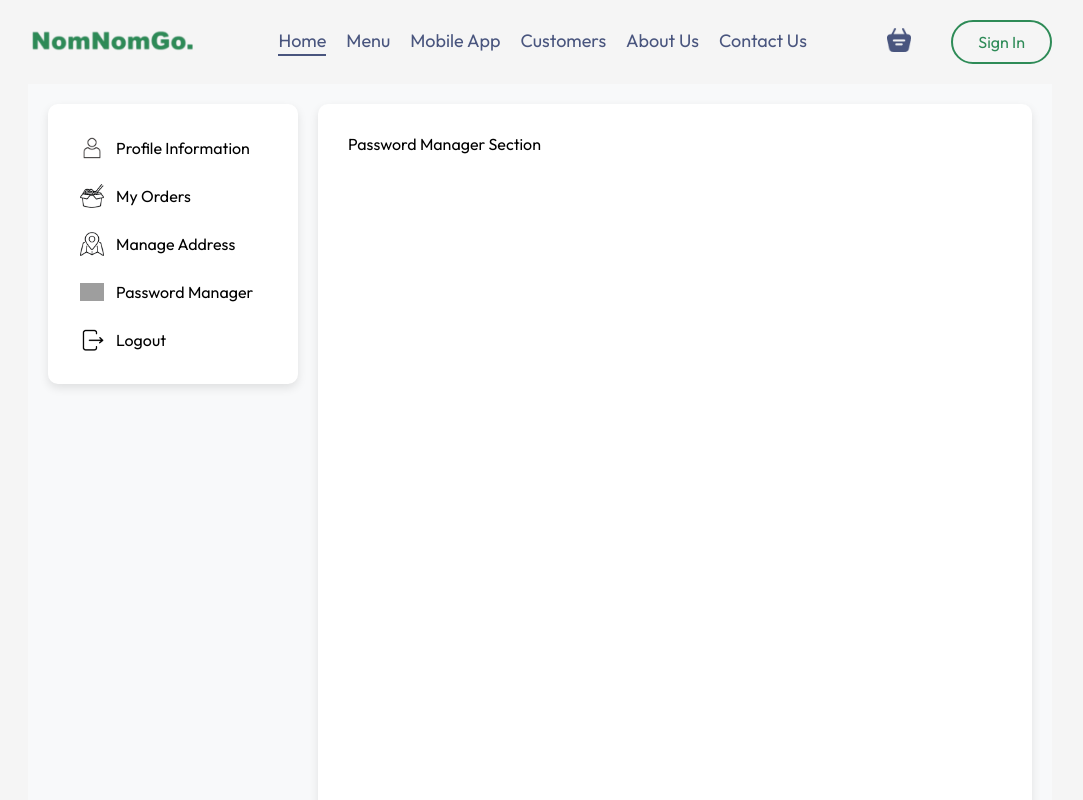
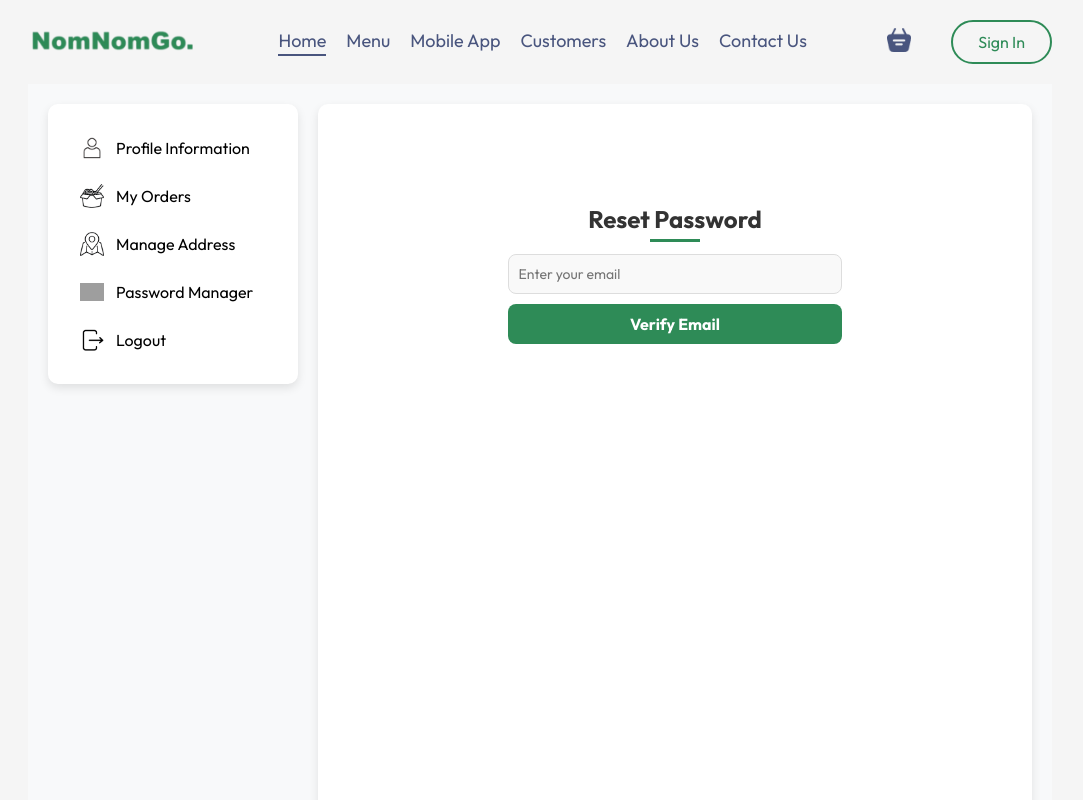
Before and after one commit to Abhishek200-1/Food-Delivery-Website, a React (Vite) app in the folder Frontend/: page /ProfilePage in a window 1280 px wide. Both pictures are taken after a click on the element "Password Manager". Shown: the top 800 px of the page, without its empty margins (100-1183 px from the left). Built offline with nearby package versions, Linux system fonts and the light colour scheme; no server answers; grey boxes are pictures that could not be loaded.

Commit message:
Components Updated

```diff
--- /dev/null
+++ b/Frontend/src/components/MyAccountComponents/ResetPassword/ResetPassword.css
@@ -0,0 +1,114 @@
+/* Center the reset password container */
+.reset-container {
+  max-width: 400px;
+  margin: 50px auto;
+  padding: 20px;
+  background: #ffffff;
+  border-radius: 12px;
+  text-align: center;
+}
+
+/* Heading */
+.reset-container h2 {
+  font-size: 24px;
+  font-weight: bold;
+  color: #333;
+  margin-bottom: 20px;
+}
+
+/* Input Fields */
+.reset-container input {
+  width: 100%;
+  padding: 10px;
+  border: 1px solid #ddd;
+  border-radius: 8px;
+  font-size: 14px;
+  margin-bottom: 10px;
+}
+
+/* Buttons */
+.reset-container button {
+  width: 100%;
+  background: #2E8B57;
+  color: white;
+  padding: 10px;
+  border: none;
+  border-radius: 8px;
+  font-size: 16px;
+  font-weight: bold;
+  cursor: pointer;
+  transition: background 0.3s;
+}
+
+.reset-container button:hover {
+  background: #2e6948;
+}
+
+/* Error Message */
+.error-message {
+  color: red;
+  font-size: 14px;
+  margin-bottom: 10px;
+}
+
+/* Password Strength Container */
+.password-strength-container {
+  text-align: left;
+}
+
+/* Password Strength Bar */
+.password-strength-bar {
+  width: 100%;
+  height: 8px;
+  background: #ddd;
+  border-radius: 4px;
+  overflow: hidden;
+  margin-bottom: 5px;
+}
+
+.bar {
+  height: 100%;
+  width: 0%;
+  transition: width 0.3s ease-in-out;
+}
+
+/* Strength Levels - Dynamically updated */
+.password-strength-bar .bar {
+  background-color: red; /* Default to weak */
+}
+
+.password-strength-container .bar {
+  background-color: red;
+}
+
+.password-strength-container .bar[style*="33%"] {
+  background-color: red;
+}
+
+.password-strength-container .bar[style*="66%"] {
+  background-color: orange;
+}
+
+.password-strength-container .bar[style*="100%"] {
+  background-color: green;
+}
+
+/* Strength Label */
+.strength-label {
+  font-size: 14px;
+  font-weight: bold;
+  text-transform: uppercase;
+}
+
+/* Colors for strength labels */
+.level-1 {
+  color: red;
+}
+
+.level-2 {
+  color: orange;
+}
+
+.level-3 {
+  color: green;
+}
--- /dev/null
+++ b/Frontend/src/components/MyAccountComponents/ResetPassword/ResetPassword.jsx
@@ -0,0 +1,110 @@
+import React, { useState } from "react";
+import "./ResetPassword.css"; // Import CSS file
+
+const ResetPassword = () => {
+  const existingEmail = "user@example.com"; // Dummy email for verification
+  const [email, setEmail] = useState("");
+  const [passwords, setPasswords] = useState({ new: "", confirm: "" });
+  const [step, setStep] = useState(1);
+  const [error, setError] = useState("");
+  const [passwordStrength, setPasswordStrength] = useState(0); // Strength level (0-3)
+
+  const handleEmailSubmit = () => {
+    if (email === existingEmail) {
+      setStep(2);
+      setError("");
+    } else {
+      setError("Email not found! Please enter a valid email.");
+    }
+  };
+
+  const handlePasswordChange = (e) => {
+    const { name, value } = e.target;
+    setPasswords({ ...passwords, [name]: value });
+
+    // Check password strength
+    if (name === "new") {
+      let strength = 0;
+      if (value.length >= 6) strength++; // Minimum length
+      if (value.match(/[A-Z]/)) strength++; // Uppercase letter
+      if (value.match(/[0-9]/)) strength++; // Number
+      if (value.match(/[^A-Za-z0-9]/)) strength++; // Special character
+      setPasswordStrength(strength);
+    }
+  };
+
+  const getStrengthLabel = () => {
+    if (passwordStrength === 0) return "";
+    if (passwordStrength === 1) return "Weak";
+    if (passwordStrength === 2) return "Good";
+    return "Strong";
+  };
+
+  const handleResetPassword = () => {
+    if (passwords.new !== passwords.confirm) {
+      setError("Passwords do not match!");
+      return;
+    }
+
+    // Reset all fields after successful password reset
+    setEmail("");
+    setPasswords({ new: "", confirm: "" });
+    setPasswordStrength(0);
+    setStep(1);
+    setError("");
+
+    alert("Password reset successfully!");
+  };
+
+  return (
+    <div className="reset-container">
+      <h2>Reset Password</h2>
+
+      {step === 1 ? (
+        <div>
+          <input
+            type="email"
+            value={email}
+            onChange={(e) => setEmail(e.target.value)}
+            placeholder="Enter your email"
+          />
+          {error && <p className="error-message">{error}</p>}
+          <button onClick={handleEmailSubmit}>Verify Email</button>
+        </div>
+      ) : (
+        <div>
+          <input
+            type="password"
+            name="new"
+            value={passwords.new}
+            onChange={handlePasswordChange}
+            placeholder="New Password"
+          />
+
+          {/* Password Strength Bar */}
+          <div className="password-strength-container">
+            <div className="password-strength-bar">
+              <div className="bar" style={{ width: `${(passwordStrength / 3) * 100}%` }}></div>
+            </div>
+            <p className={`strength-label level-${passwordStrength}`}>
+              {getStrengthLabel()}
+            </p>
+          </div>
+
+          <input
+            type="password"
+            name="confirm"
+            value={passwords.confirm}
+            onChange={handlePasswordChange}
+            placeholder="Confirm New Password"
+          />
+
+          {error && <p className="error-message">{error}</p>}
+          <button onClick={handleResetPassword}>Reset Password</button>
+        </div>
+      )}
+    </div>
+  );
+};
+
+export default ResetPassword;
--- a/Frontend/src/pages/ProfilePage/ProfilePage.jsx
+++ b/Frontend/src/pages/ProfilePage/ProfilePage.jsx
@@ -6,6 +6,7 @@ import Order from '../../components/MyAccountComponents/Orders/Order';
 import MyAddress from '../../components/MyAccountComponents/MyAddress/MyAddress';
 import { StoreContext } from '../../context/StoreContext';
 import { useNavigate } from 'react-router-dom';
+import ResetPassword from '../../components/MyAccountComponents/ResetPassword/ResetPassword';
 
 const ProfilePage = () => {
   const [activeSection, setActiveSection] = useState("profile"); // Manage which section to show
@@ -58,7 +59,7 @@ const ProfilePage = () => {
         {activeSection === "profile" && <ProfileForm/>}
         {activeSection === "orders" && <Order/>}
         {activeSection === "address" && <MyAddress/>}
-        {activeSection === "password" && <div className="profile-content">Password Manager Section</div>}
+        {activeSection === "password" && <ResetPassword/>}
       </div>
     </div>
   );
```
